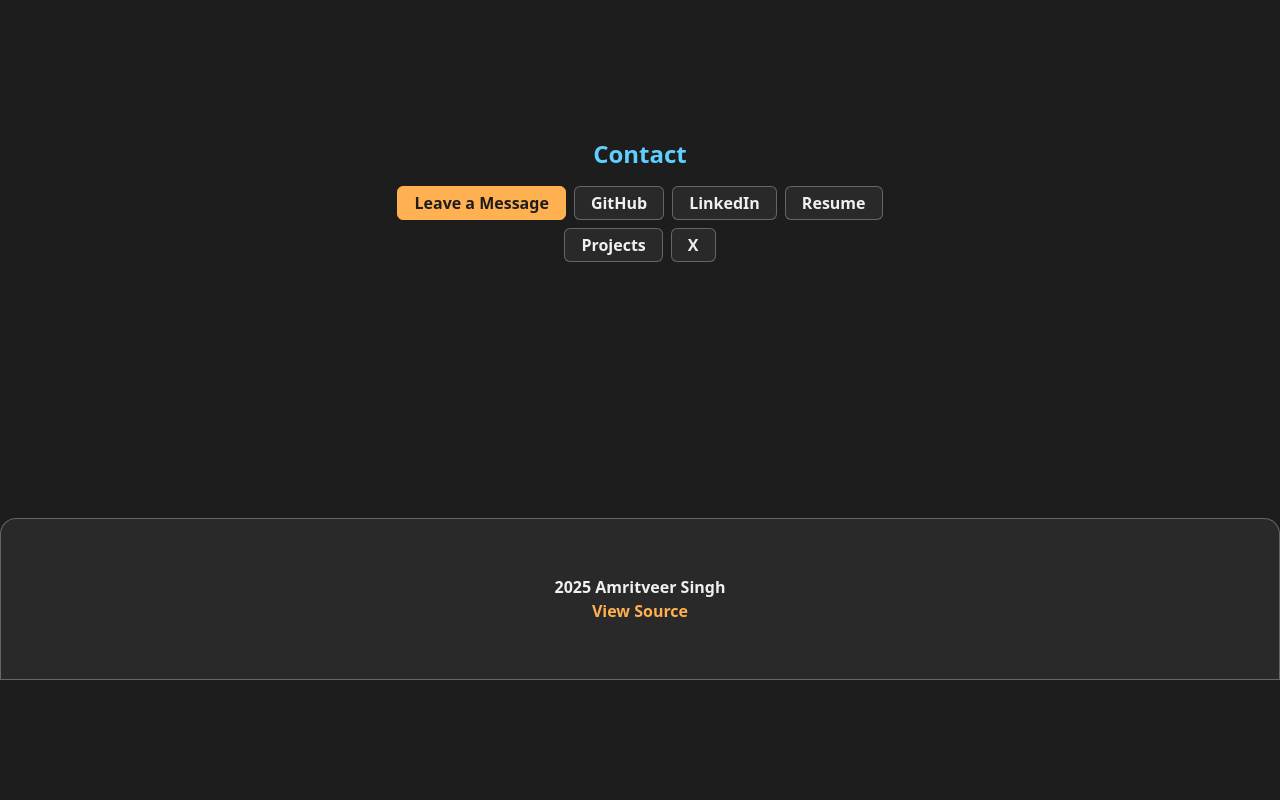
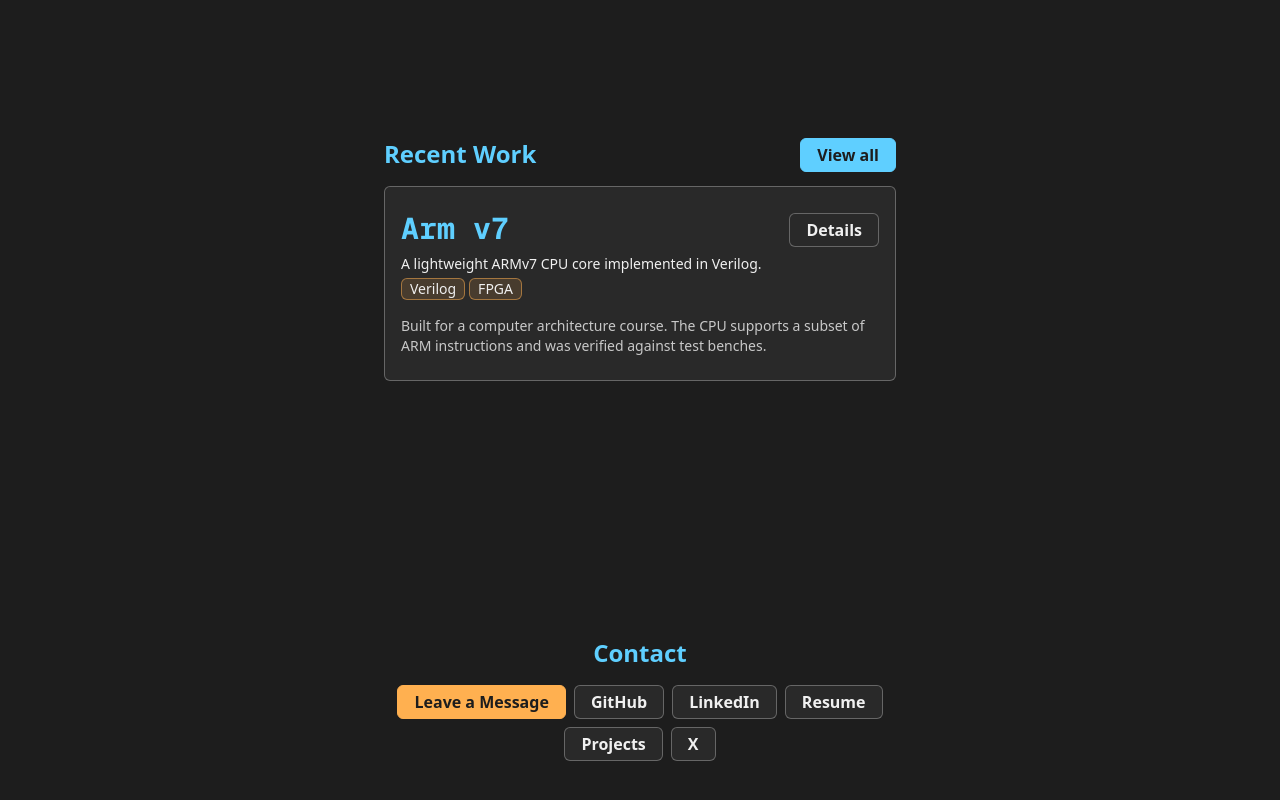
Before and after one commit to amrxt1/portfolio, a Next.js app: page / in a window 1280 px wide. Shown: the part 1070-1870 px from the top of the page. Before the commit the page ends 1750 px from the top, so only its background shows below. Built offline with nearby package versions, Linux system fonts and the light colour scheme.

Commit message:
Add a ProjectsIntro section to /page.js

```diff
--- a/src/app/page.js
+++ b/src/app/page.js
@@ -1,5 +1,6 @@
 import Hero from "@/components/home/Hero";
 import AboutMe from "@/components/home/AboutMe";
+import ProjectsIntro from "@/components/home/ProjectsIntro";
 import ContactLinks from "@/components/home/ContactLinks";
 import Footer from "@/components/home/Footer";
 
@@ -8,6 +9,7 @@ export default function Home() {
     <main className="space-y-64">
       <Hero />
       <AboutMe />
+      <ProjectsIntro />
       <ContactLinks />
       <Footer />
     </main>
--- /dev/null
+++ b/src/components/home/ProjectsIntro.jsx
@@ -0,0 +1,27 @@
+"use client";
+import Container from "@/components/layout/Container";
+import ProjectCard from "@/components/projects/ProjectCard";
+import Button from "@/components/ui/Button";
+import CodeBlock from "../ui/CodeBlock";
+
+import Link from "next/link";
+
+import projectsData from "@/data/projectsData";
+
+const ProjectsIntro = () => {
+  return (
+    <Container>
+      <div className="flex gap-4">
+        <h2 className="text-primary mb-4 flex-1 text-2xl font-bold">
+          Recent Work
+        </h2>
+        <Link href={"/projects"}>
+          <Button primary>View all</Button>
+        </Link>
+      </div>
+      <ProjectCard project={projectsData[0]} />
+    </Container>
+  );
+};
+
+export default ProjectsIntro;
--- a/src/components/projects/ProjectCard.jsx
+++ b/src/components/projects/ProjectCard.jsx
@@ -1,21 +1,45 @@
 import Card from "@/components/ui/Card";
 import Button from "@/components/ui/Button";
-
+import Badge from "@/components/ui/Badge";
 import Link from "next/link";
 
 const ProjectCard = ({ project }) => {
-  const { title = "", desc = "", slug = "" } = project;
+  const {
+    id = 1010001,
+    slug = "meme",
+    title = "lolcat",
+    desc = "",
+    images = [],
+    techUsed = [],
+    features = [],
+    repo = "",
+    details = "",
+    preview = "",
+  } = project;
+
   return (
     <Card>
-      <div className="flex">
-        <h1 className="text-primary flex-1 font-mono text-lg">{title}</h1>
+      <div className="mb-1.75 flex items-end">
+        <h1 className="text-primary flex-1 font-mono text-3xl font-bold select-text">
+          {title}
+        </h1>
         <div className="flex gap-2">
           <Link href={`/projects/${slug}`}>
             <Button tertiary>Details</Button>
           </Link>
         </div>
       </div>
-      <p className="text-sm">{desc}</p>
+
+      <div className="mb-4 space-y-1">
+        <p className="text-sm select-text">{desc}</p>
+        <div className="flex gap-1">
+          {techUsed.map((t, i) => (
+            <Badge key={i}>{t}</Badge>
+          ))}
+        </div>
+      </div>
+
+      <p className="text-text/80 text-sm">{details}</p>
     </Card>
   );
 };
--- a/src/components/ui/Badge.jsx
+++ b/src/components/ui/Badge.jsx
@@ -1,7 +1,7 @@
 const Badge = ({ children }) => {
   return (
     <span
-      className={`bg-accent/15 border-accent/50 text-text rounded-md border px-2 py-0.5 text-sm font-bold`}
+      className={`bg-accent/15 border-accent/50 text-text rounded-md border px-2 text-sm`}
     >
       {children}
     </span>
--- a/src/components/ui/CodeBlock.jsx
+++ b/src/components/ui/CodeBlock.jsx
@@ -1,12 +1,17 @@
 import Card from "@/components/ui/Card";
 
-const CodeBlock = ({ children, cmd = "ls", className = "" }) => {
+const CodeBlock = ({
+  children,
+  cmd = "ls",
+  childClass = "",
+  selfClass = "",
+}) => {
   return (
-        <Card className={className}>
+    <Card className={selfClass}>
       <h2>
         <span>root@portfolio:~</span> {cmd}
       </h2>
-            <div>{children}</div>
+      <div className={childClass}>{children}</div>
     </Card>
   );
 };
--- a/src/data/projectsData.js
+++ b/src/data/projectsData.js
@@ -5,7 +5,7 @@ const projectsData = [
     title: "Arm v7",
     desc: "A lightweight ARMv7 CPU core implemented in Verilog.",
     images: ["/project-images/armv7/pc.png"],
-    techUsed: ["verilog"],
+    techUsed: ["Verilog", "FPGA"],
     features: [
       "Implements instruction fetch, decode, and ALU pipeline",
       "Supports a subset of ARM instructions",
```
Lines whose indentation alone changed are shown as unchanged.
